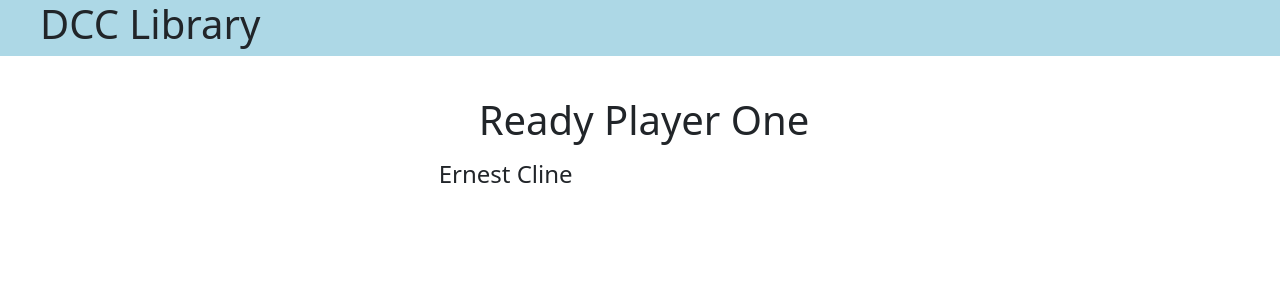
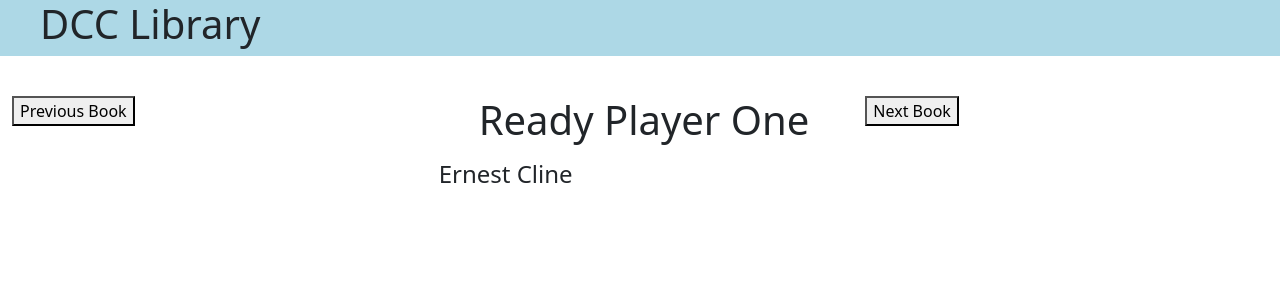
Before and after one commit to youngcharleslucas/DCCLibraryReactTutorial, a React (Create React App) app: page / in a window 1280 px wide. Shown: the top 300 px of the page. Built offline with nearby package versions, Linux system fonts and the light colour scheme.

Commit message:
Previous component

```diff
--- a/src/components/App.jsx
+++ b/src/components/App.jsx
@@ -14,6 +14,29 @@
             bookNumber: 0
         };
     }
+
+    goToNextBook = () => {
+        let tempBookNumber = this.state.bookNumber;
+        tempBookNumber++;
+        if(tempBookNumber == this.books.length){
+            tempBookNumber = 0;
+        }
+        this.setState({
+            bookNumber: tempBookNumber
+        })
+    }
+
+    goToPreviousBook = () => {
+        let tempBookNumber = this.state.bookNumber;
+        tempBookNumber--;
+        if(tempBookNumber < 0 ){
+            tempBookNumber = this.books.length - 1;
+        }
+        this.setState({
+            bookNumber: tempBookNumber
+        })
+    }
+
     render(){
         return(
             <div className="container-fluid">
@@ -21,14 +44,16 @@
                 <div className="row">
                     <div className="col-md-4">
                         {/*Button here to move to the previous book viewed*/}
+                        <button onClick={this.goToPreviousBook}> Previous Book</button>
                     </div>
                     <div className="col-md-4">
                         {/*Display book with cover*/}
                         <h1>{this.books[this.state.bookNumber].title}</h1>
-                        <h4>{this.books[0].author}</h4>
+                        <h4>{this.books[this.state.bookNumber].author}</h4>
                     </div>
                     <div className="col-md-4">
                         {/*Button here to move to the previous book viewed*/}
+                        <button onClick={this.goToNextBook}> Next Book</button>
                     </div>
                 </div>
             </div>
```
